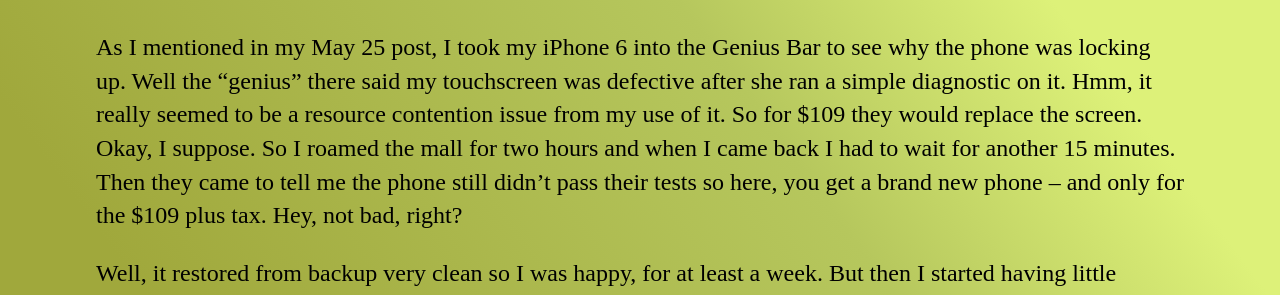
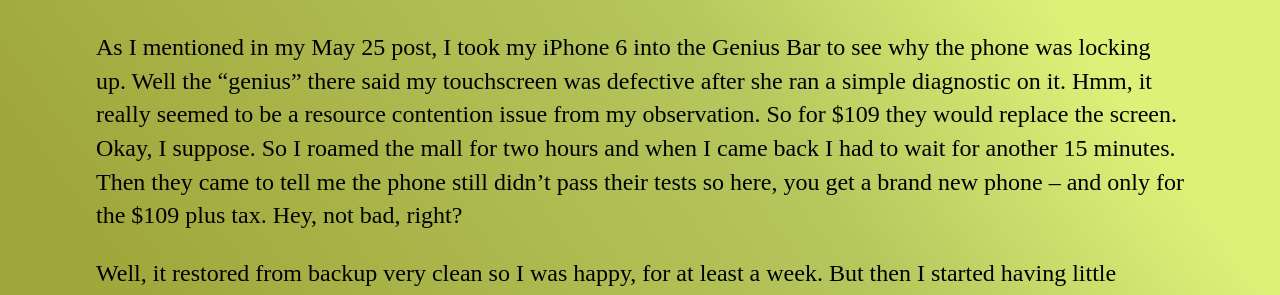
Before and after one commit to mo4dawg/mo4dawg.github.io, a Jekyll site: the page built from _posts/2016-06-21-iphone saga.md, in a window 1280 px wide. Shown: the part 173-468 px from the top of the page. Built offline with Jekyll 4.4.1, drawn with Linux system fonts in a browser that asks for light colours.

Commit message:
Update 2016-06-21-iphone saga.md

```diff
--- a/_posts/2016-06-21-iphone saga.md
+++ b/_posts/2016-06-21-iphone saga.md
@@ -3,7 +3,7 @@
 title: "Follow up to my iPhone Saga"
 date: 2016-06-21
 ---
-As I mentioned in my May 25 post, I took my iPhone 6 into the Genius Bar to see why the phone was locking up.  Well the "genius" there said my touchscreen was defective after she ran a simple diagnostic on it.  Hmm, it really seemed to be a resource contention issue from my use of it.  So for $109 they would replace the screen.  Okay, I suppose.  So I roamed the mall for two hours and when I came back I had to wait for another 15 minutes.  Then they came to tell me the phone still didn't pass their tests so here, you get a brand new phone – and only for the $109 plus tax.  Hey, not bad, right?
+As I mentioned in my May 25 post, I took my iPhone 6 into the Genius Bar to see why the phone was locking up.  Well the "genius" there said my touchscreen was defective after she ran a simple diagnostic on it.  Hmm, it really seemed to be a resource contention issue from my observation.  So for $109 they would replace the screen.  Okay, I suppose.  So I roamed the mall for two hours and when I came back I had to wait for another 15 minutes.  Then they came to tell me the phone still didn't pass their tests so here, you get a brand new phone – and only for the $109 plus tax.  Hey, not bad, right?
 
 Well, it restored from backup very clean so I was happy, for at least a week.  But then I started having little pauses, and yep, it now is as bad as ever.  Sometimes I reboot it four or five times before it starts working.  I think since I restored it from backup and now the same issue is happening on a different phone it may be caused by one of the apps or some corrupt data or a virus.  So this morning when it was acting really bad I uninstalled some of the apps I had added this spring.  Some of these are a bit sketchy such as GlassDoor.com and a couple other job search related apps.  Once I did this I got it to work a little better but it is still not right.  So now I need to figure out if it is data or a virus.  Swell, I get a new phone and restore from backup so I put the same virus on the phone?
 
```
